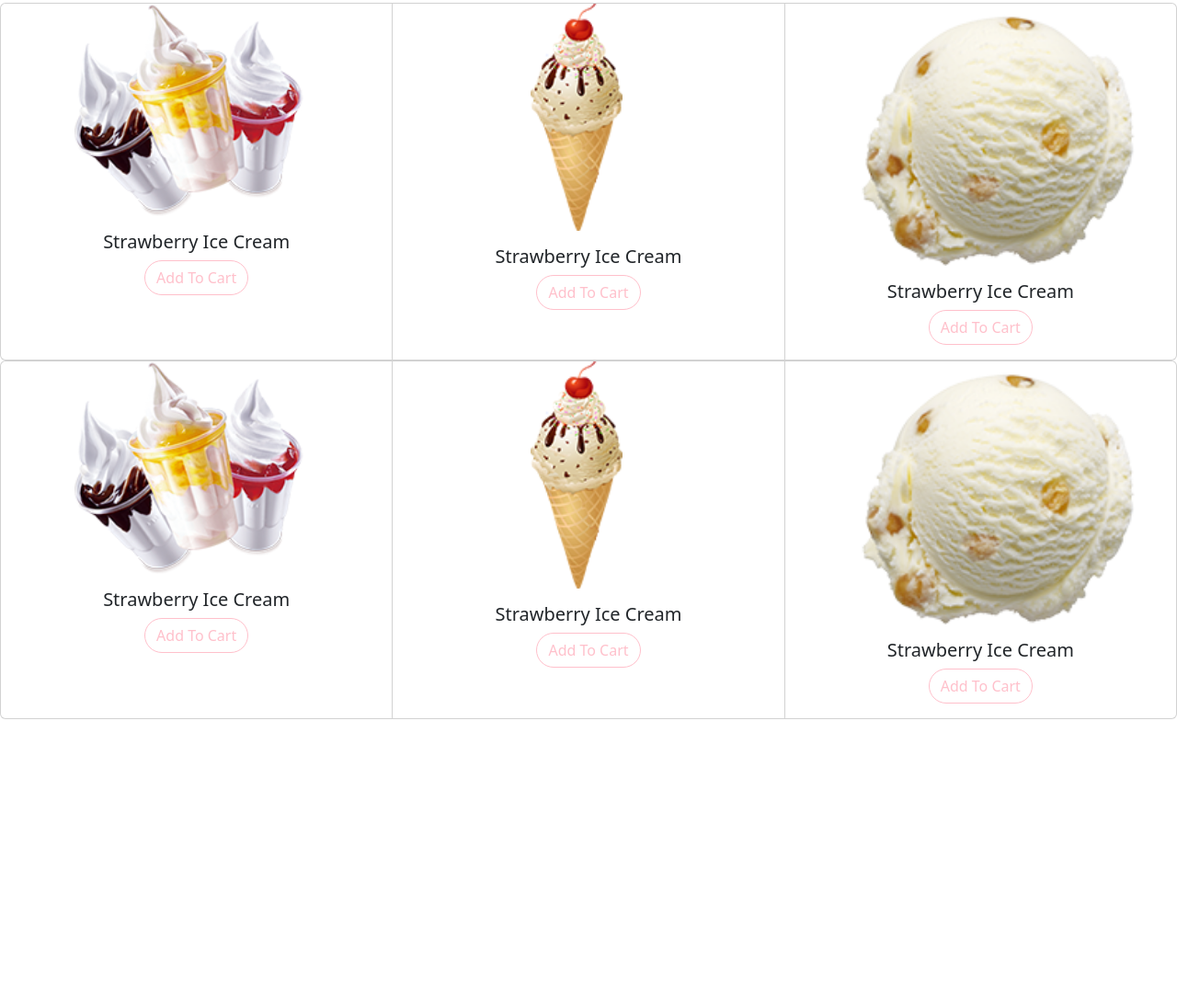
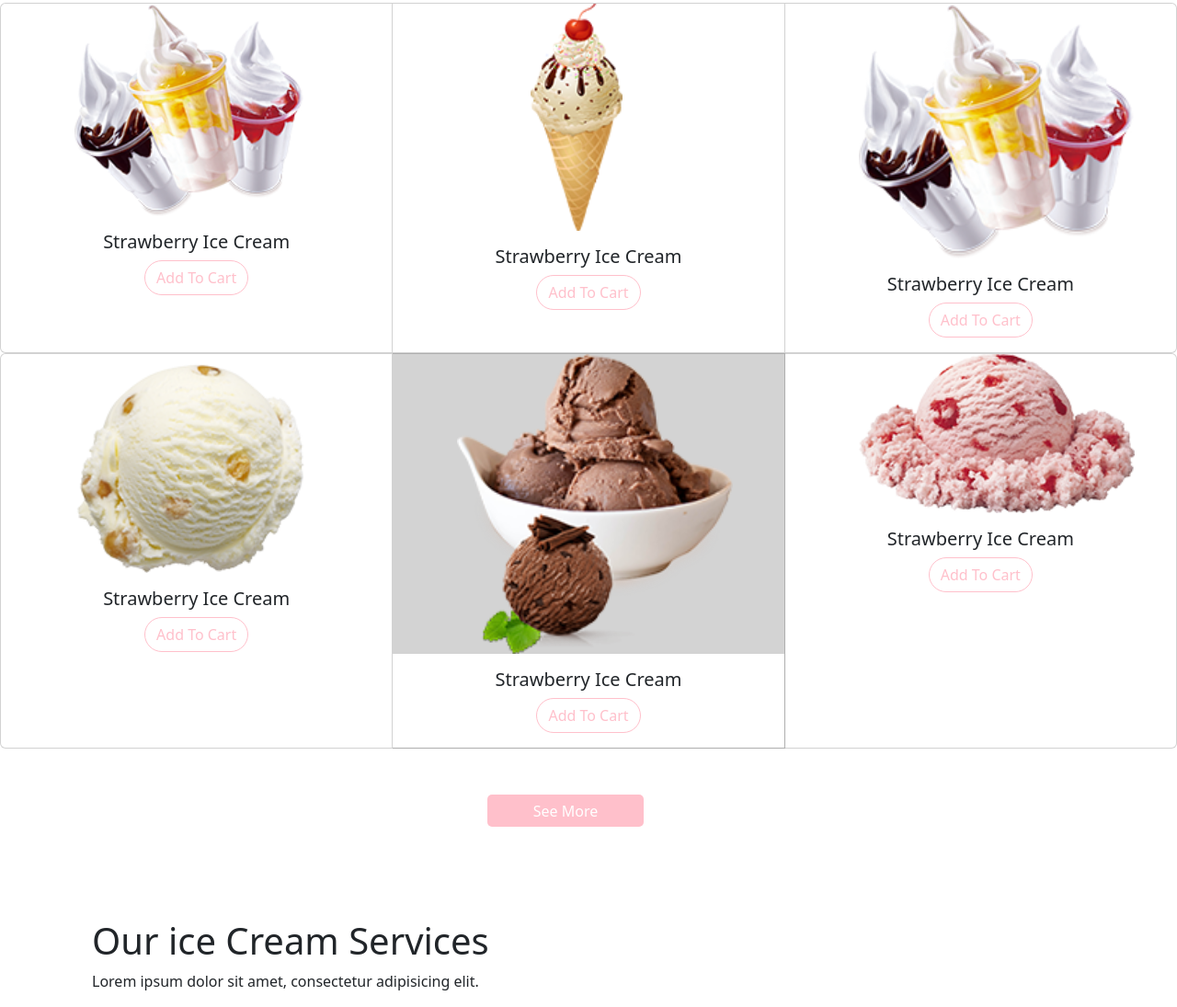
Before and after one commit to Jxstduncan/Projet_iceCream, a website: page index.html in a window 1280 px wide. Shown: the part 1161-2256 px from the top of the page at 92% size. Before the commit the page ends 1943 px from the top, so only its background shows below. Drawn offline with nearby package versions, Linux system fonts and the light colour scheme.

Commit message:
cards a faire un fin pour perfectionner manque le login et le dark/light modde

```diff
--- a/index.html
+++ b/index.html
@@ -26,6 +26,9 @@
           </div>
           <div>
             <button class="login">login<i class="fa-solid fa-right-to-bracket"></i></button>
+          </div>
+          <div>
+            <button style="border: 0px; background-color: white; "><i class="fa-regular fa-sun"></i></button>
           </div>
         </div>
       </nav>
@@ -59,7 +62,7 @@
             <h1 class="featurs">Our Featured Ice Cream</h1>
             <p class="featurs">Lorem ipsum dolor sit, amet consectetur adipisicing elit.</p>
           </div>
-          <div class="card-group d-flex justify-content-evenly">
+          <div class="card-group d-flex ">
             <div class="card">
               <img src="./images/img-1.png" class="card-img-top" style="width: 250px; margin-left: 80px;" alt="...">
               <div class="card-body " style="text-align: center;">
@@ -75,7 +78,7 @@
               </div>
             </div>
             <div class="card">
-              <img src="./images/img-3.png" style="width: 300px; margin-left: 80px;" class="card-img-top" alt="...">
+              <img src="./images/img-1.png" style="width: 300px; margin-left: 80px;" class="card-img-top" alt="...">
               <div class="card-body" style="text-align: center;">
                 <h5 class="card-title">Strawberry Ice Cream</h5>
                <button  class="btn" style="border-color: pink; color: pink; border-radius: 100px;">Add To Cart</button>
@@ -83,29 +86,36 @@
             </div>
           </div>
           <div>
-            <div class="card-group d-flex">
+            <div class="card-group d-flex justify-content-between">
               <div class="card">
-                <img src="./images/img-1.png" class="card-img-top" style="width: 250px; margin-left: 80px;" alt="...">
+                <img src="./images/img-3.png" class="card-img-top" style="width: 250px; margin-left: 80px;" alt="...">
                 <div class="card-body " style="text-align: center;">
                   <h5 class="card-title">Strawberry Ice Cream</h5>
                   <button class="btn" style="border-color: pink; color: pink; border-radius: 100px;">Add To Cart</button>
                 </div>
               </div>
-              <div class="card">
-                <img src="./images/img-2.png" class="card-img-top" style="width: 100px; margin-left: 150px;" alt="...">
-                <div class="card-body " style="text-align: center;">
+              <div class="card" style="background-color: lightgrey;">
+                <img src="./images/img-4.png" class="card-img-top" style="width: 300px; margin-left: 70px; ;" alt="...">
+                <div class="card-body " style="text-align: center; background-color:white;">
                   <h5 class="card-title">Strawberry Ice Cream</h5>
                   <button class="btn" style="border-color: pink; color: pink; border-radius: 100px;">Add To Cart</button>
                 </div>
               </div>
               <div class="card">
-                <img src="./images/img-3.png" style="width: 300px; margin-left: 80px;" class="card-img-top" alt="...">
+                <img src="./images/img-5.png" style="width: 300px; margin-left: 80px;" class="card-img-top" alt="...">
                 <div class="card-body" style="text-align: center;">
                   <h5 class="card-title">Strawberry Ice Cream</h5>
                  <button  class="btn" style="border-color: pink; color: pink; border-radius: 100px;">Add To Cart</button>
                 </div>
           </div>
         </div>
+          <button class="pink" style="margin-left: 530px; margin-top: 50px;">See More</button>
+      <div>
+        <div>
+          <h1 style="margin-top: 100px; margin-left: 100px;">Our ice Cream Services</h1>
+          <p style="margin-left: 100px">Lorem ipsum dolor sit amet, consectetur adipisicing elit.</p>
+        </div>
+      </div>
     <script src="./public/js/main.js"></script>
 </body>
 </html>
```
